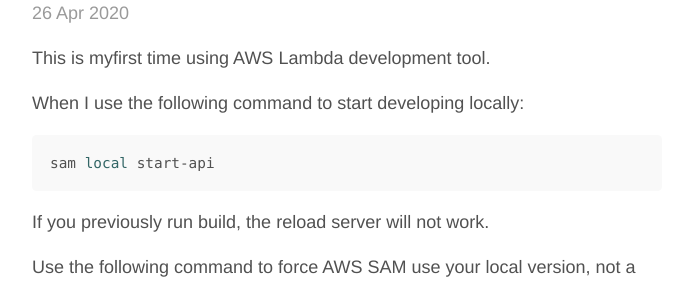
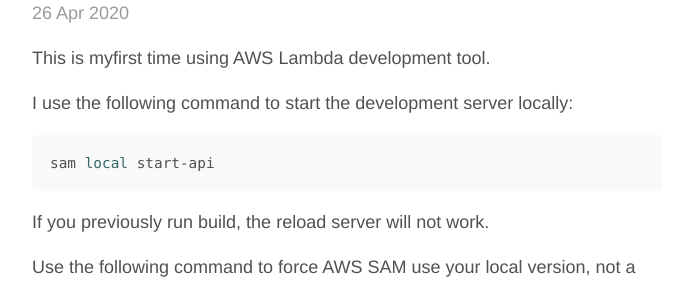
Before and after one commit to pyk/pyk.github.io, a Jekyll site: the page built from _posts/2020-04-26-aws-sam-hot-reload-and-fast.markdown, in a window 1280 px wide. Shown: the part 208-493 px from the top of the page, without its empty margins (293-975 px from the left). Built offline with Jekyll 4.4.1, drawn with Linux system fonts in a browser that asks for light colours.

Commit message:
Update 2020-04-26-aws-sam-hot-reload-and-fast.markdown

```diff
--- a/_posts/2020-04-26-aws-sam-hot-reload-and-fast.markdown
+++ b/_posts/2020-04-26-aws-sam-hot-reload-and-fast.markdown
@@ -7,7 +7,7 @@ categories: aws, aws lambda, aws sam, serverless
 
 This is myfirst time using AWS Lambda development tool.
 
-When I use the following command to start developing locally:
+I use the following command to start the development server locally:
 
 {% highlight sh %}
 sam local start-api
```
